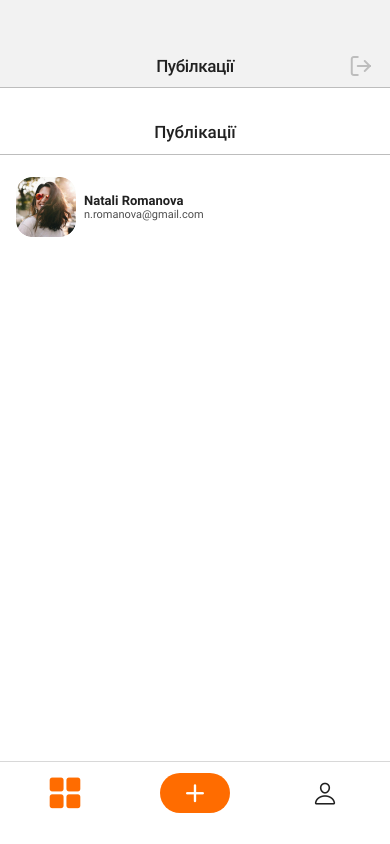
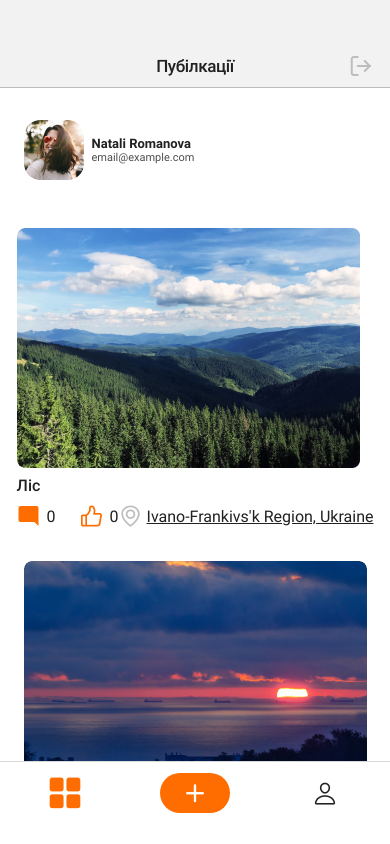
Before and after one commit to Iryna-Bigdash/social-network-app, a React Native app: screen /Home in a window 390 px wide. Built offline with nearby package versions, Linux system fonts and the light colour scheme.

Commit message:
added possibility to create post
add geolocation, camera permission

```diff
--- a/Screens/CommentsScreen.js
+++ b/Screens/CommentsScreen.js
@@ -49,11 +49,7 @@ const CommentsScreen = () => {
           text="Thank you! That was very helpful!"
           time="09 червня, 2020 | 09:20"
         />
-        <AuthorComment
-          ico={AuthorAva}
-          text="A fast 50mm like f1.8 would help with the bokeh. I’ve been using primes as they tend to get a bit sharper images."
-          time="09 червня, 2020 | 09:14"
-        />
+
       </ScrollView>
 
       <KeyboardAvoidingView
--- a/Screens/CreatePostScreen.js
+++ b/Screens/CreatePostScreen.js
@@ -1,5 +1,7 @@
-import React, { useState } from "react";
-
+import React, { useState, useEffect } from "react";
+import { Camera } from "expo-camera";
+import * as MediaLibrary from "expo-media-library";
+import * as Location from "expo-location";
 import {
   Text,
   View,
@@ -19,9 +21,80 @@ import { Feather } from "@expo/vector-icons";
 import { useNavigation } from "@react-navigation/native";
 
 const CreatePostsScreen = () => {
+  const [hasPermission, setHasPermission] = useState(null);
+  const [cameraRef, setCameraRef] = useState(null);
+  const [type, setType] = useState(Camera.Constants.Type.back);
+  const [location, setLocation] = useState(null);
   const [photoURI, setPhotoURI] = useState(null);
+  const [isTitleFocused, setIsTitleFocused] = useState(false);
+  const [isPlaceFocused, setIsPlaceFocused] = useState(false);
+  const [isButtonPressed, setIsButtonPressed] = useState(false);
+  const [title, setTitle] = useState("");
+  const [place, setPlace] = useState("");
 
   const navigation = useNavigation();
+
+  useEffect(() => {
+    (async () => {
+      const { status } = await Camera.requestCameraPermissionsAsync();
+      await MediaLibrary.requestPermissionsAsync();
+
+      setHasPermission(status === "granted");
+    })();
+  }, []);
+
+  useEffect(() => {
+    (async () => {
+      let { status } = await Location.requestForegroundPermissionsAsync();
+      if (status !== "granted") {
+        console.log("Permission to access location was denied");
+      }
+
+      let location = await Location.getCurrentPositionAsync({});
+      const coords = {
+        latitude: location.coords.latitude,
+        longitude: location.coords.longitude,
+      };
+      setLocation(coords);
+    })();
+  }, []);
+
+  const makePhoto = async () => {
+    if (cameraRef) {
+      const { uri } = await cameraRef.takePictureAsync({
+        quality: 1,
+        base64: true,
+      });
+
+      setPhotoURI(uri);
+    }
+  };
+
+  const handleSubmit = async () => {
+    console.log("Post created");
+
+    if (location) {
+      try {
+        const address = await Location.reverseGeocodeAsync(location);
+        console.log("Location:", location);
+        console.log("Address:", address);
+      } catch (error) {
+        console.error("Error while reverse geocoding:", error);
+      }
+    } else {
+      console.warn("Location is not available");
+    }
+
+    navigation.navigate("PostsScreen");
+  };
+
+  if (hasPermission === null) {
+    return <View />;
+  }
+
+  if (hasPermission === false) {
+    return <Text>No access to camera</Text>;
+  }
 
   return (
     <View style={styles.container}>
@@ -47,19 +120,49 @@ const CreatePostsScreen = () => {
                   </Pressable>
                 </ImageBackground>
               )}
+              {!photoURI && (
+                <Camera
+                  style={{
+                    display: "flex",
+                    justifyContent: "center",
+                    alignItems: "center",
+                    height: "100%",
+                    width: "100%",
+                  }}
+                  type={type}
+                  ref={setCameraRef}
+                  ratio="1:1"
+                >
+                  <Pressable style={styles.buttonLoadPhoto} onPress={makePhoto}>
+                    <FontAwesome name="camera" size={24} color="#BDBDBD" />
+                  </Pressable>
+                </Camera>
+              )}
             </View>
             <Text style={styles.operationPhotoText}>Завантажте фото</Text>
-
             <TextInput
               placeholder="Назва..."
-              style={styles.inputName}
-            ></TextInput>
+              style={[
+                styles.inputName,
+                { color: isTitleFocused ? "#212121" : "#BDBDBD" },
+              ]}
+              value={title}
+              onChangeText={setTitle}
+              onFocus={() => setIsTitleFocused(true)}
+              onBlur={() => setIsTitleFocused(false)}
+            />
             <View style={styles.inputPlaceWrap}>
               <TextInput
                 placeholder="Місцевість..."
-                style={styles.inputPlace}
+                style={[
+                  styles.inputPlace,
+                  { color: isPlaceFocused ? "#212121" : "#BDBDBD" },
+                ]}
+                value={place}
+                onChangeText={setPlace}
+                onFocus={() => setIsPlaceFocused(true)}
+                onBlur={() => setIsPlaceFocused(false)}
               />
-
               <AntDesign
                 name="enviromento"
                 size={24}
@@ -67,8 +170,13 @@ const CreatePostsScreen = () => {
                 style={styles.inputPlaceIco}
               />
             </View>
-
-            <Pressable style={styles.postButton}>
+            <Pressable
+              style={[
+                styles.postButton,
+                isButtonPressed && { backgroundColor: "#FF6C00" },
+              ]}
+              onPress={handleSubmit}
+            >
               <Text style={styles.postButtonText}>Опубліковати</Text>
             </Pressable>
           </ScrollView>
@@ -80,8 +188,6 @@ const CreatePostsScreen = () => {
     </View>
   );
 };
-
-export default CreatePostsScreen;
 
 const styles = StyleSheet.create({
   container: {
@@ -151,7 +257,7 @@ const styles = StyleSheet.create({
     fontStyle: "normal",
     fontWeight: "400",
     fontSize: 16,
-    color: "#BDBDBD",
+    // color: "#BDBDBD",
   },
   inputPlaceIco: {
     position: "absolute",
@@ -175,7 +281,7 @@ const styles = StyleSheet.create({
     fontStyle: "normal",
     fontWeight: "500",
     fontSize: 16,
-    color: "#BDBDBD",
+    // color: "#BDBDBD",
   },
   postButtonTrash: {
     marginLeft: "auto",
@@ -190,3 +296,5 @@ const styles = StyleSheet.create({
     marginTop: "auto",
   },
 });
+
+export default CreatePostsScreen;
--- a/Screens/PostsScreen.js
+++ b/Screens/PostsScreen.js
@@ -1,28 +1,56 @@
 import { View, Text, StyleSheet, Image } from "react-native";
-
 import { ScrollView } from "react-native-gesture-handler";
+import { useNavigation } from "@react-navigation/native";
+import { Feather } from "@expo/vector-icons";
 
 import RomanovaImg from "../assets/images/userRomanova.jpg";
+import PostCard from "../components/PostCard";
+import Forest from "../assets/images/forest.jpg";
+import Sunset from "../assets/images/sunset.jpg";
+import oldHouse from "../assets/images/oldHouse.jpg";
+
 
 const PostsScreen = () => {
+  const navigation = useNavigation();
+
   return (
     <View style={styles.container}>
-      <View style={styles.header}>
-        <View style={styles.headerLeft}></View>
-        <View style={styles.headerCenter}>
-          <Text style={styles.headerTitle}>Публікації</Text>
+      <ScrollView contentContainerStyle={styles.screenMainContent}>
+        <View style={styles.userBlock}>
+          <View style={styles.userBlockPhotoWrap}>
+            <Image source={RomanovaImg} />
+          </View>
+          <View style={styles.userBlockInfo}>
+            <Text style={styles.userBlockName}>Natali Romanova</Text>
+            <Text style={styles.userBlockEmail}>
+              email@example.com
+            </Text>
           </View>
         </View>
-      <ScrollView style={styles.mainContext}>
-        <View style={styles.userWrap}>
-          <View style={styles.userPhotoWrap}>
-            <Image source={RomanovaImg} />
-          </View>
-          <View style={styles.infoWrap}>
-            <Text style={styles.name}>Natali Romanova</Text>
-            <Text style={styles.email}>n.romanova@gmail.com</Text>
-          </View>
-        </View>
+
+        <PostCard
+          pictureSource={Forest}
+          title="Ліс"
+          comments="0"
+          likes="0"
+          location="Ivano-Frankivs'k Region, Ukraine"
+          hideLikes
+        />
+        <PostCard
+          pictureSource={Sunset}
+          title="Захід на Чорному морі"
+          comments="0"
+          likes="0"
+          location="Odessa Region, Ukraine"
+        />
+        <PostCard
+          pictureSource={oldHouse}
+          title="Старий будиночок у Венеції"
+          comments="0"
+          likes="0"
+          location="Venice Region, Italy"
+          hideLikes
+        />
       </ScrollView>
     </View>
   );
@@ -31,68 +59,44 @@ const PostsScreen = () => {
 const styles = StyleSheet.create({
 container: {
   flex: 1,
+},
+screenMainContent: {
+  paddingTop: 32,
   backgroundColor: "#fff",
+  alignItems: "center",
+  paddingBottom: 24,
 },
-  header: {
-    marginTop: 33,
-    minHeight: 33,
-    paddingBottom: 11,
-    flexDirection: "row",
-    borderBottomWidth: 1,
-    borderColor: "#BDBDBD",
-  },
-  headerLeft: {
-    alignItems: "center",
-    justifyContent: "center",
-    width: "15%",
-  },
-  headerCenter: {
-    alignItems: "center",
-    justifyContent: "center",
-    width: "70%",
-  },
-  headerRight: {
-    alignItems: "center",
-    justifyContent: "center",
-    width: "15%",
-  },
-  headerTitle: {
-    fontFamily: "r-medium",
-    fontSize: 17,
-    lineHeight: 22,
-    color: "#212121",
-  },
-  mainContext: {
-    marginBottom: 0,
-    paddingLeft: 16,
-    paddingRight: 16,
-    paddingTop: 22,
-  },
-  userWrap: {
+
+userBlock: {
   height: 60,
   flexDirection: "row",
   marginBottom: 16,
+  width: 343,
 },
 
-  userPhotoWrap: {
+userBlockPhotoWrap: {
   borderRadius: 16,
   overflow: "hidden",
 },
-  infoWrap: {
+userBlockInfo: {
   paddingLeft: 8,
   justifyContent: "center",
 },
 
-  name: {
+userBlockName: {
   fontFamily: "r-bolt",
+  fontStyle: "normal",
+  fontWeight: "700",
   fontSize: 13,
   lineHeight: 15,
   lineHeight: 15,
   color: "#212121",
 },
 
-  email: {
+userBlockEmail: {
   fontFamily: "r-regular",
+  fontStyle: "normal",
+  fontWeight: "400",
   fontSize: 11,
   lineHeight: 13,
   lineHeight: 13,
--- a/Screens/ProfileScreen.js
+++ b/Screens/ProfileScreen.js
@@ -17,7 +17,7 @@ import Forest from "../assets/images/forest.jpg";
 import Sunset from "../assets/images/sunset.jpg";
 import oldHouse from "../assets/images/oldHouse.jpg";
 
-import PictureCard from "../components/PictureCard";
+import PostCard from "../components/PostCard";
 
 const ProfileScreen = () => {
   const navigation = useNavigation();
@@ -52,21 +52,21 @@ const ProfileScreen = () => {
           </Pressable>
           <Text style={styles.profileName}>Natali Romanova</Text>
 
-          <PictureCard
+          <PostCard
             pictureSource={Forest}
             title="Ліс"
             comments="8"
             likes="153"
             location="Ukraine"
           />
-          <PictureCard
+          <PostCard
             pictureSource={Sunset}
             title="Захід на Чорному морі"
             comments="3"
             likes="200"
             location="Ukraine"
           />
-          <PictureCard
+          <PostCard
             pictureSource={oldHouse}
             title="Старий будиночок у Венеції"
             comments="5"
--- a/components/PictureCard.js
+++ b/components/PostCard.js
@@ -3,7 +3,7 @@ import { useNavigation } from "@react-navigation/native";
 import { AntDesign } from "@expo/vector-icons";
 import { MaterialCommunityIcons } from "@expo/vector-icons";
 
-const PictureCard = ({ pictureSource, title, comments, likes, location }) => {
+const PostCard = ({ pictureSource, title, comments, likes, location }) => {
   const navigation = useNavigation();
 
   return (
@@ -52,7 +52,7 @@ const PictureCard = ({ pictureSource, title, comments, likes, location }) => {
   );
 };
 
-export default PictureCard;
+export default PostCard;
 
 const styles = StyleSheet.create({
   pictureCard: {
```
Also changed, not shown: package.json (+7 -0 lines), 1 other file (tests, documents, lock files or other folders). Lines whose indentation alone changed are shown as unchanged.
